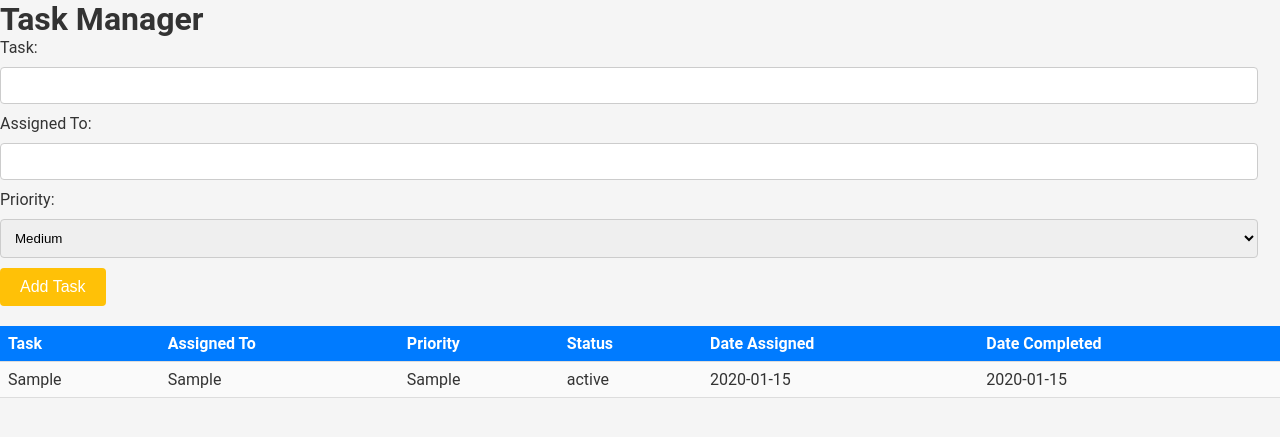
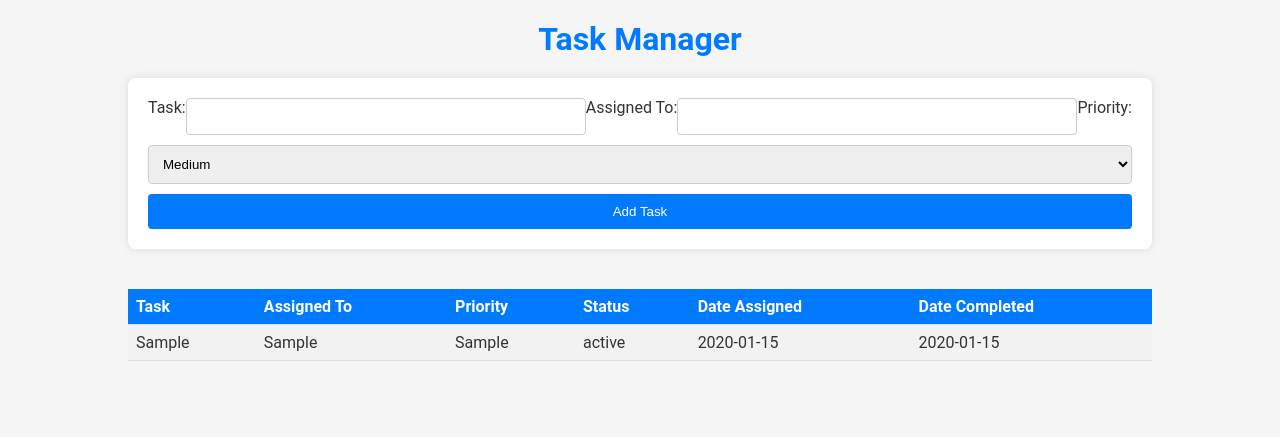
Before and after one commit to sshitol1/Task_management, a Flask app: page / in a window 1280 px wide. Shown: the top 437 px of the page. Run offline with Flask 3, Linux system fonts and the light colour scheme; tables that the repository leaves empty hold one stand-in row (values such as "Sample post").

Commit message:
Second commit

```diff
--- a/static/styles.css
+++ b/static/styles.css
@@ -11,56 +11,70 @@
     color: #333333;
 }
 
-  /* Header/Footer */
-  header, footer {
-    background-color: #007BFF;
-    color: white;
+/* Header Styles */
+h1 {
     text-align: center;
-    padding: 1em 0;
-  }
-
-  /* Main Content Styles */
-  main {
-    padding: 20px;
+    color: #007BFF;
+    margin: 20px 0;
 }
 
 /* Form Styles */
-  form {
-    margin-bottom: 20px;
+.add-task-form {
+    width: 80%;
+    margin: 0 auto;
+    padding: 20px;
+    background-color: #ffffff;
+    box-shadow: 0 0 10px rgba(0,0,0,0.1);
+    border-radius: 8px;
 }
 
-  input[type="text"], input[type="date"], select {
-    padding: 10px;
-    margin: 10px 0;
-    border: 1px solid #CCCCCC;
-    border-radius: 4px;
-    width: calc(100% - 22px);
+.add-task-form form {
+    display: flex;
+    flex-wrap: wrap;
+    justify-content: space-between;
 }
 
-  button, input[type="submit"] {
-    background-color: #FFC107;
+.add-task-form input[type="text"],
+.add-task-form select {
+    flex: 1 1 40%; /* Adjusts the basis size and allows wrapping for small screens */
+    margin-bottom: 10px;
+    padding: 10px;
+    border: 1px solid #ccc;
+    border-radius: 4px;
+}
+
+.add-task-form input[type="submit"] {
+    flex: 1 1 100%; /* Takes full width */
+    background-color: #007BFF;
     color: white;
+    padding: 10px;
     border: none;
-    padding: 10px 20px;
     border-radius: 4px;
     cursor: pointer;
-    font-size: 16px;
+    text-align: center;
 }
 
-  button:hover, input[type="submit"]:hover {
-    background-color: #E0A800;
+.add-task-form input[type="submit"]:hover {
+    background-color: #0056b3;
 }
 
 /* Table Styles */
+.task-table {
+    width: 80%;
+    margin: 20px auto;
+    overflow-x: auto;
+}
+
 table {
     width: 100%;
     border-collapse: collapse;
+    margin-top: 20px; /* Adds space between form and table */
 }
 
 th, td {
     text-align: left;
     padding: 8px;
-    border-bottom: 1px solid #DDD;
+    border-bottom: 1px solid #ddd;
 }
 
 th {
@@ -69,23 +83,5 @@
 }
 
 tr:nth-child(even) {
-    background-color: #FAFAFA;
+    background-color: #f2f2f2;
 }
-
-  /* Status Indicators */
-  .status-completed {
-    color: #28A745;
-  }
-
-  .status-high-priority {
-    color: #DC3545;
-  }
-
-  .status-in-progress {
-    color: #17A2B8;
-  }
-
-  /* Utility Classes */
-  .text-center {
-    text-align: center;
-  }
--- a/templates/index.html
+++ b/templates/index.html
@@ -3,7 +3,7 @@
 <head>
     <meta charset="UTF-8">
     <title>Task Manager</title>
-    <link rel="stylesheet" href="{{ url_for('static', filename='styles.css') }}">
+    <link rel="stylesheet" href="/static/styles.css">
 </head>
 <body>
     <h1>Task Manager</h1>
@@ -19,7 +19,7 @@
             <input type="submit" value="Add Task">
         </form>
     </div>
-    <div class="task-table">
+    <div class="task-table" style="margin-top: 20px;">
         <table>
             <tr>
                 <th>Task</th>
```
Also changed, not shown: 1 other file. Lines whose indentation alone changed are shown as unchanged.
